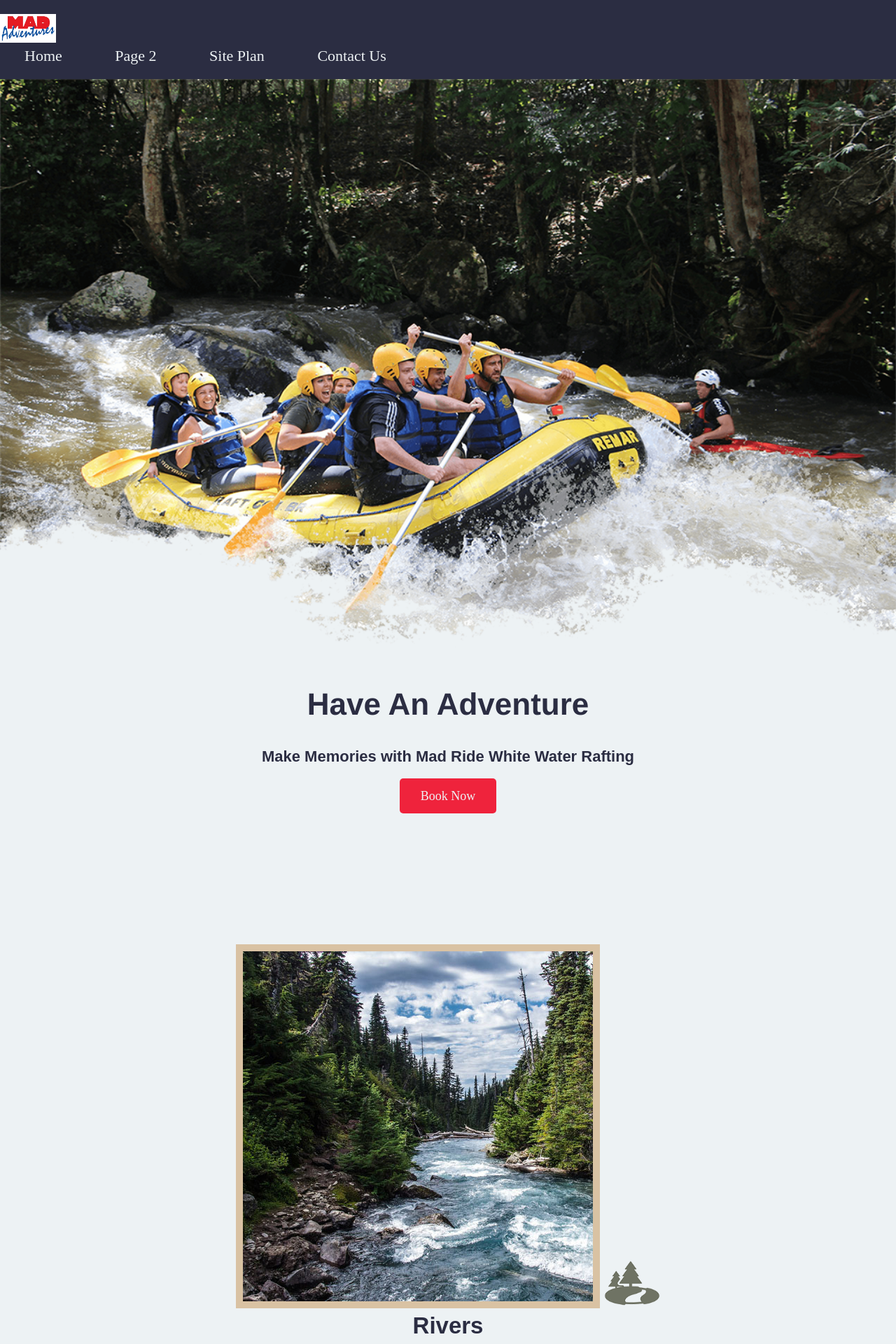
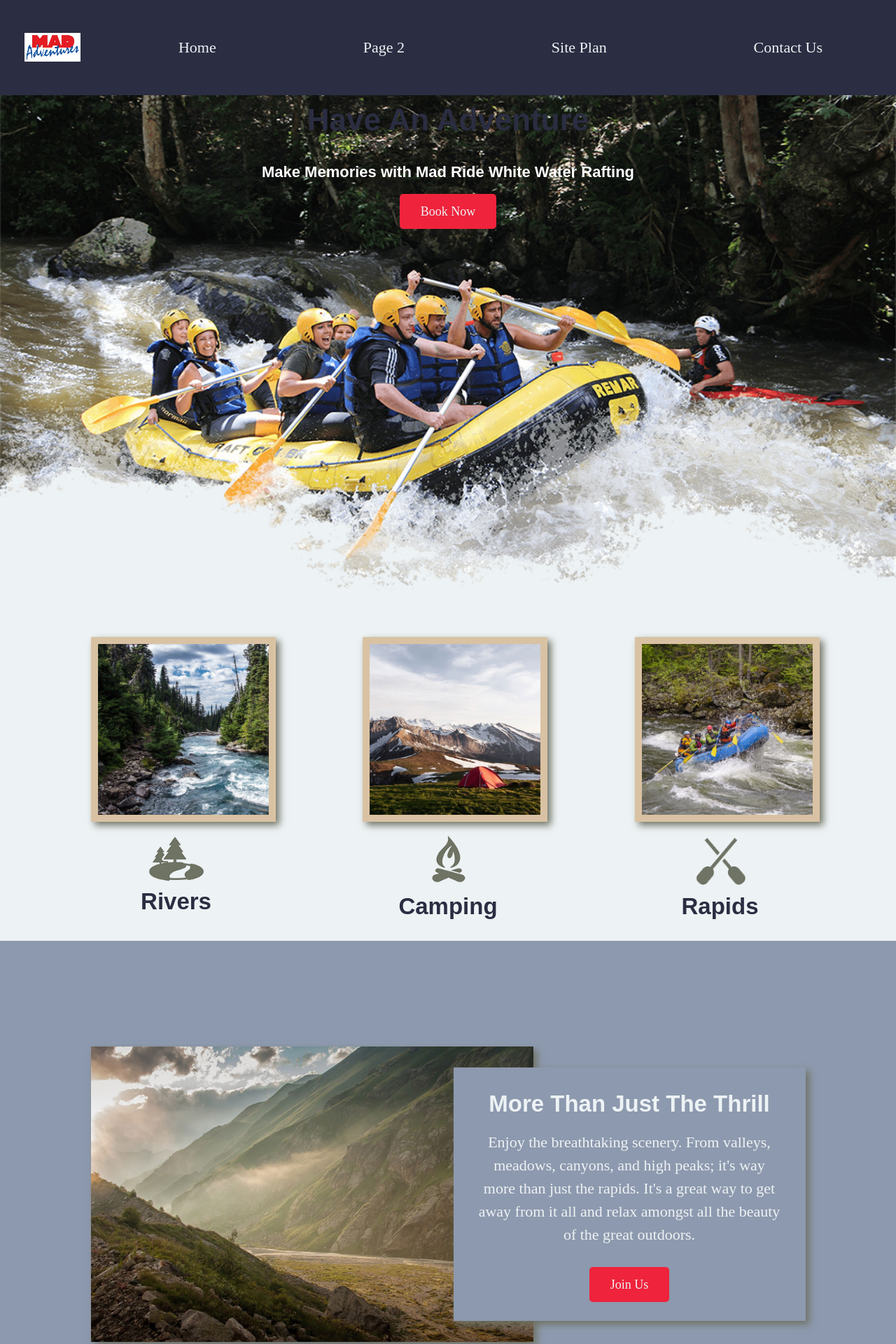
Before and after one commit to bdrewa/WDD-130, a plain HTML site: page wwr/index.html in a window 1280 px wide. Shown: the top 1920 px of the page at 70% size. Drawn offline with Linux system fonts and the light colour scheme.

Commit message:
Layout the Home Page

```diff
--- a/wwr/index.html
+++ b/wwr/index.html
@@ -49,13 +49,13 @@
     </section>
     <div id="background"></div>
     <img class="mountains" src="images/mountains.jpg" alt="Misty Mountains">
-    <section class="join-section">
+    <section class="msg">
         <h2>More Than Just The Thrill</h2>
         <p>Enjoy the breathtaking scenery. From valleys, meadows, canyons, and high peaks; it's way more than just the rapids. It's a great way to get away from it all and relax amongst all the beauty of the great outdoors. </p>
         <a class="join" href="rivers.html">Join Us</a>
     </section>
-    </div>
 </main>
+</div>
 <footer>
     <p>Mad Ride White Water Rafting &copy; 20XX - Drew Breneman</p>
     <p><a href="site-plan-rafting.html">Site Plan</a></p>
@@ -68,7 +68,7 @@
             <img src="images/X_logo.png" alt="X Icon">
         </a>
         <a href="https://instagram.com" target="_blank">
-            <img src="images/instagram.png" alt="X Icon">
+            <img src="images/instagram.png" alt="Instagram Icon">
         </a>
     </div>
 </footer>
--- a/wwr/styles/styles.css
+++ b/wwr/styles/styles.css
@@ -10,6 +10,10 @@
     color: #edf2f4;
     text-decoration: none;
     padding: 35px;
+}
+nav {
+    display: flex;
+    justify-content: space-around;
 }
 #hero-msg h1 {
     text-align: center;
@@ -28,6 +32,8 @@
     height: 725px;
     background-color: #8d99ae;
     color: #2b2d42;
+    grid-column: 1/11;
+    grid-row: 4/9;
 }
 body {
     background-color: #edf2f4;
@@ -42,6 +48,8 @@
     padding: 20px 0;
     background-color: #2b2d42;
     color: #edf2f4;
+    display: grid;
+    grid-template-columns: 150px auto;
 }
 nav a:hover {
     background-color: #2b2d42;
@@ -65,12 +73,18 @@
     color: #edf2f4;
     line-height: 1.5em;
     padding: 35px;
+    grid-column: 6/10;
+    grid-row: 6/7;
+    box-shadow: 5px 5px 10px #6f7364;
 }
 footer {
     background-color: #2b2d42;
     color: #edf2f4;
     padding: 25px 50px;
     margin-top: 200px;
+    display: flex;
+    justify-content: space-around;
+    align-items: center;
 }
 footer a {
     text-decoration: none;
@@ -122,9 +136,108 @@
 footer .social img {
     padding-top: 15px;
 }
-.rivers-card, .camping-card, .rapids-card {
-    margin: 200px 0
-}
 .card-img {
     border:10px solid #d9c2a3;
+    width: 100%;
+    box-shadow: 5px 5px 10px #6f7364;
 }
+.card-img, .mountains{
+    width: 100%;
+}
+#logo_link {
+    padding-top: 5px;
+    justify-self: center;
+    align-self: center;
+}
+#hero {
+    display: grid;
+    grid-template-columns: 1fr 3fr 1fr;
+    margin-top: -100px;
+}
+#hero-box {
+    grid-column: 1/4;
+    grid-row: 1/3;
+    z-index: -1;
+}
+#hero-msg {
+    grid-column: 2/3;
+    grid-row: 1/2;
+    margin-top: 100px;
+}
+#hero-msg h4 {
+    color: white;
+}
+.home-grid {
+    display: grid;
+    grid-template-columns: repeat(10, 1fr);
+    gap: 15px;
+}
+.rivers-card {
+    grid-column: 2/4;
+    grid-row: 2/3;
+    margin: 0;
+}
+.camping-card {
+    grid-column: 5/7;
+    grid-row: 2/3;
+    margin: 0;
+}
+.rapids-card {
+    grid-column: 8/10;
+    grid-row: 2/3;
+    margin: 0;
+
+}
+.mountains {
+    grid-column: 2/7;
+    grid-row: 5/8;
+    margin: 0;
+    box-shadow: 5px 5px 10px #6f7364;
+}
+.card-img:hover {
+    opacity: .6;
+    transform: scale(1.1);
+}
+@media screen and (max-width: 900px) {
+    #hero, .home-grid {
+        display: block;
+        height: auto;
+    }
+    nav, footer {
+        flex-direction: column;
+    }
+    nav a {
+        display: block;
+        padding: 15px;
+    }
+    #hero {
+        margin-top: 0;
+    }
+    #hero-msg {
+        margin-top: 0;
+    }
+    #hero-msg h4 {
+        display: none;
+    }
+    #hero-msg h1 {
+        color: #6f7364;
+    }
+    .home-title {
+        font-size: 25px;
+    }
+    .rivers-card, .camping-card, .rapids-card {
+        margin: 50px auto;
+        width: 60%;
+    }
+    #background {
+        display: none;
+    }
+    .mountains, .msg {
+        width: 80%;
+        display: block;
+        margin: 0 auto;
+    }
+    footer {
+        margin-top: 25px;
+    }
+}
```
